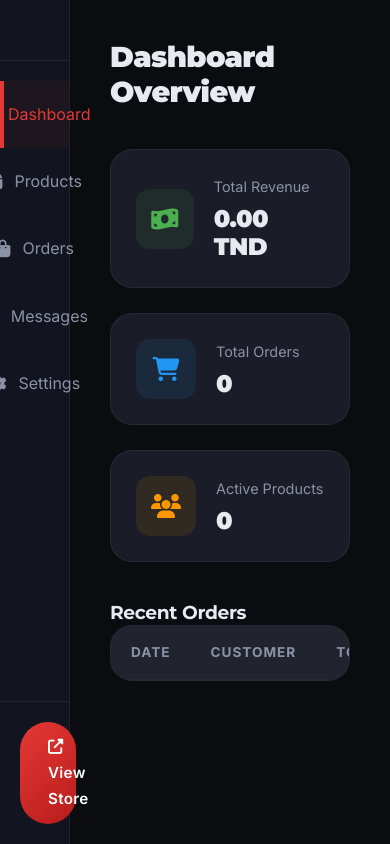
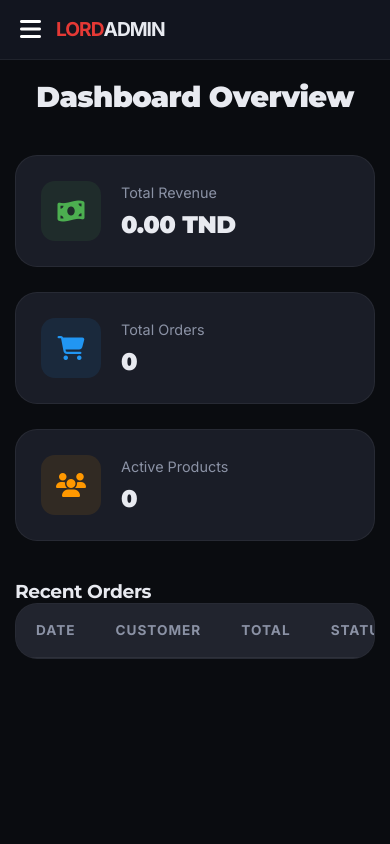
Before and after one commit to lahbiblouayofficiel/LordNutrition, a plain HTML site: page admin.html in a window 390 px wide. Drawn offline with nearby package versions, Linux system fonts and the light colour scheme.

Commit message:
Make Admin Panel fully responsive for mobile devices

```diff
--- a/admin.html
+++ b/admin.html
@@ -13,6 +13,16 @@
     <script src="https://cdn.jsdelivr.net/npm/@supabase/supabase-js@2"></script>
 </head>
 <body>
+    <!-- Mobile Header -->
+    <header class="admin-mobile-header">
+        <button id="adminMobileBtn" class="mobile-toggle">
+            <i class="fas fa-bars"></i>
+        </button>
+        <div class="logo">
+            <span class="logo-red">LORD</span><span class="logo-white">ADMIN</span>
+        </div>
+    </header>
+
     <div class="admin-wrapper">
         <!-- Sidebar -->
         <aside class="admin-sidebar">
--- a/css/admin.css
+++ b/css/admin.css
@@ -1,4 +1,5 @@
 /* Admin Layout Overhaul */
+.admin-mobile-header { display: none; }
 .admin-wrapper {
     display: flex;
     min-height: 100vh;
@@ -88,19 +89,91 @@
 }
 
 @media (max-width: 992px) {
+    .admin-mobile-header {
+        display: flex;
+        align-items: center;
+        padding: 0 20px;
+        height: 60px;
+        background: #12151f;
+        border-bottom: 1px solid var(--border-color);
+        position: fixed;
+        top: 0;
+        left: 0;
+        width: 100%;
+        z-index: 101;
+        gap: 15px;
+    }
+
+    .admin-mobile-header .logo {
+        font-size: 1.2rem;
+    }
+
+    .mobile-toggle {
+        background: none;
+        border: none;
+        color: white;
+        font-size: 1.5rem;
+        cursor: pointer;
+    }
+
     .admin-sidebar {
-        width: 70px;
+        width: 260px;
+        transform: translateX(-100%);
+        transition: transform 0.3s ease;
+        top: 60px;
+        height: calc(100vh - 60px);
     }
-    .sidebar-header .logo, .nav-item span:not(.badge), .sidebar-footer .btn span {
+
+    .admin-sidebar.open {
+        transform: translateX(0);
+    }
+
+    .admin-content {
+        margin-left: 0;
+        max-width: 100vw;
+        padding: 80px 15px 30px 15px; /* Added top padding for fixed header */
+    }
+
+    .sidebar-header {
         display: none;
     }
-    .admin-content {
-        margin-left: 70px;
-        max-width: calc(100vw - 70px);
+
+    .content-header {
+        flex-direction: column;
+        align-items: flex-start;
+        gap: 15px;
     }
-    .nav-item {
-        justify-content: center;
-        padding: 20px;
+
+    .content-header h2 {
+        font-size: 1.4rem;
+    }
+
+    .stats-grid {
+        grid-template-columns: 1fr;
+    }
+
+    .stat-card {
+        padding: 15px;
+    }
+
+    .admin-table-container {
+        overflow-x: auto;
+    }
+
+    .admin-table th, .admin-table td {
+        padding: 10px;
+        font-size: 0.8rem;
+        white-space: nowrap;
+    }
+
+    .modal-content {
+        width: 95% !important;
+        padding: 20px !important;
+        margin: 10px auto;
+    }
+
+    .form-grid {
+        grid-template-columns: 1fr;
     }
 }
 
--- a/js/admin.js
+++ b/js/admin.js
@@ -62,12 +62,23 @@ function saveToLocal() {
 // Storage removal
 
 function initAdmin() {
+    // Mobile Toggle
+    const adminMobileBtn = document.getElementById('adminMobileBtn');
+    if (adminMobileBtn) {
+        adminMobileBtn.addEventListener('click', () => {
+            document.querySelector('.admin-sidebar').classList.toggle('open');
+        });
+    }
+
     // Nav Click Handlers
     document.querySelectorAll('.nav-item').forEach(item => {
         item.addEventListener('click', (e) => {
             e.preventDefault();
             const tab = item.dataset.tab;
             switchTab(tab);
+
+            // Close sidebar on mobile
+            document.querySelector('.admin-sidebar').classList.remove('open');
         });
     });
 
```
